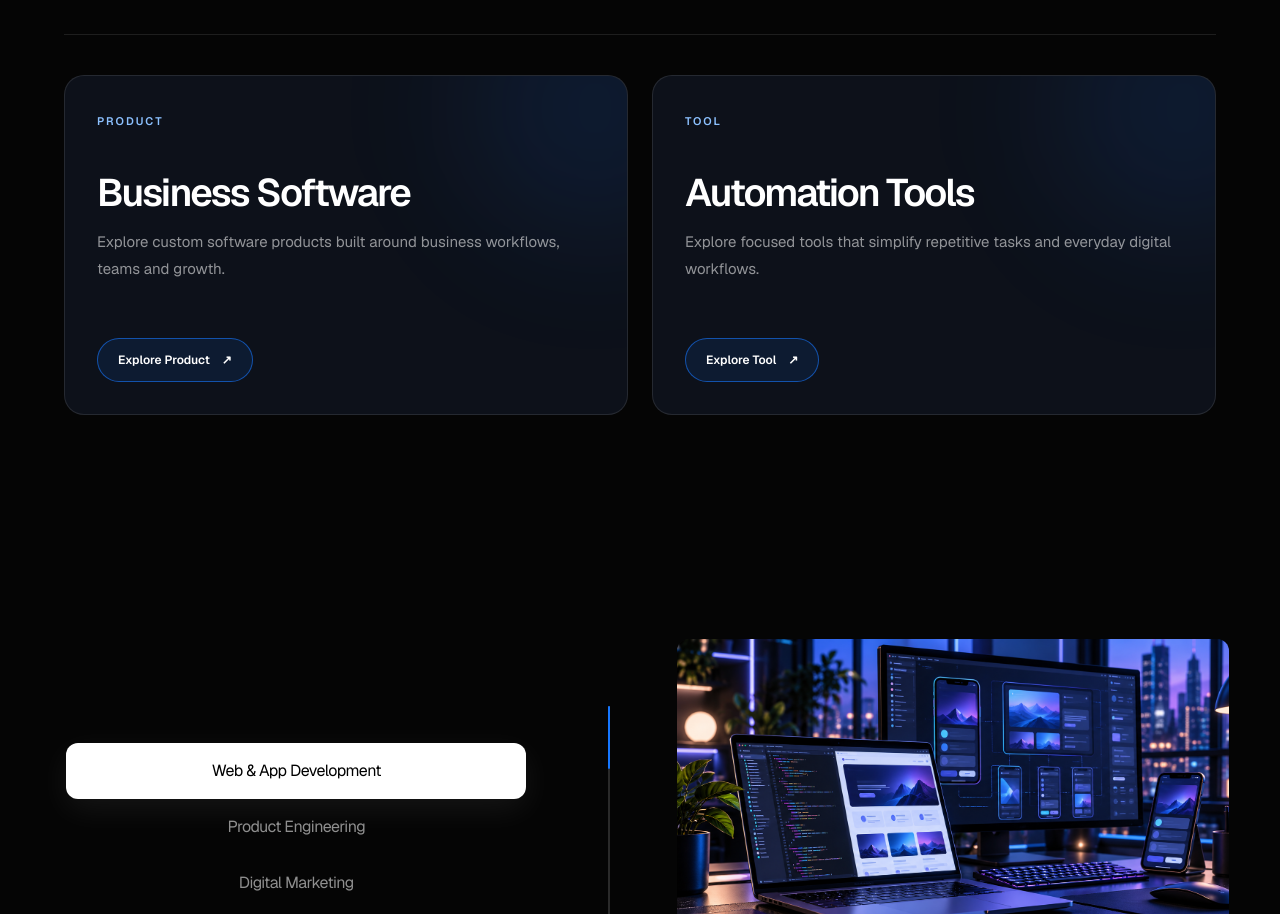
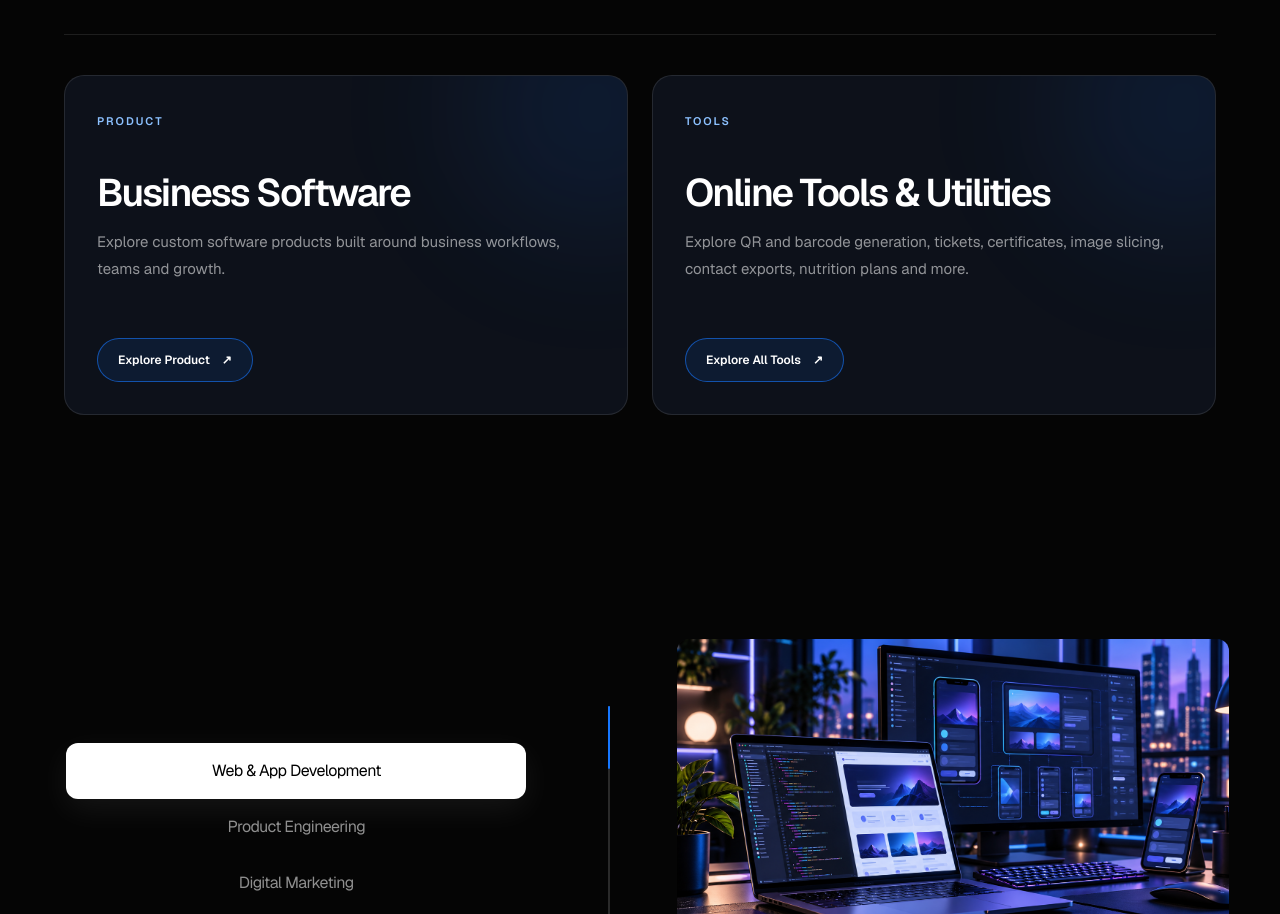
Before and after one commit to amnas-cubixmet/cubixmet2, a Next.js app: page / in a window 1280 px wide. Shown: the part 3061-3975 px from the top of the page. Built offline with nearby package versions, Linux system fonts and the light colour scheme.

Commit message:
Link homepage Tools card to updated utilities directory

```diff
--- a/data/productTools.ts
+++ b/data/productTools.ts
@@ -17,18 +17,18 @@ export const productTools = [
   },
   {
     id: "tool",
-    category: "Tool",
+    category: "Tools",
     number: "02",
-    name: "Automation Tools",
+    name: "Online Tools & Utilities",
     description:
-      "Explore focused tools that simplify repetitive tasks and everyday digital workflows.",
-    detailHeading: "Smarter tools. Less manual work.",
+      "Explore QR and barcode generation, tickets, certificates, image slicing, contact exports, nutrition plans and more.",
+    detailHeading: "Useful tools. Everyday impact.",
     detailDescription:
-      "Cubixmet builds focused utilities and integrations that help teams connect processes, automate routine steps and work more efficiently.",
-    features: ["Workflow automation", "API integrations", "Practical AI assistance"],
+      "Find practical online tools for business, creative work and productivity — including six available utilities and an upcoming PDF converter.",
+    features: ["QR codes & barcodes", "Tickets & certificates", "Creative & productivity tools"],
     href: "/tools",
-    action: "Explore Tool",
-    contactMessage: "Hi Cubixmet, I'd like to discuss a workflow or automation tool.",
+    action: "Explore All Tools",
+    contactMessage: "Hi Cubixmet, I'd like to discuss an online tool.",
   },
 ] as const;
 
```
